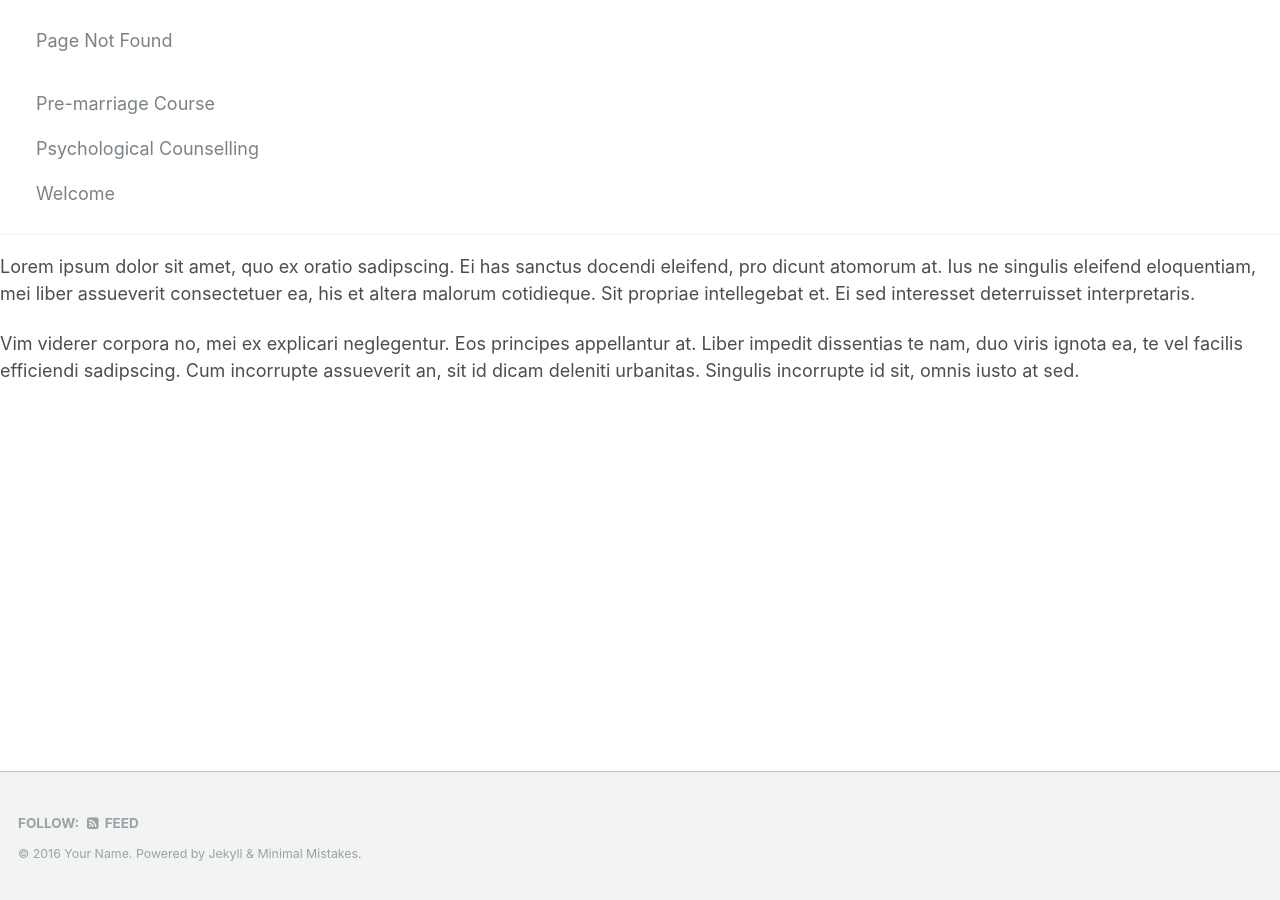
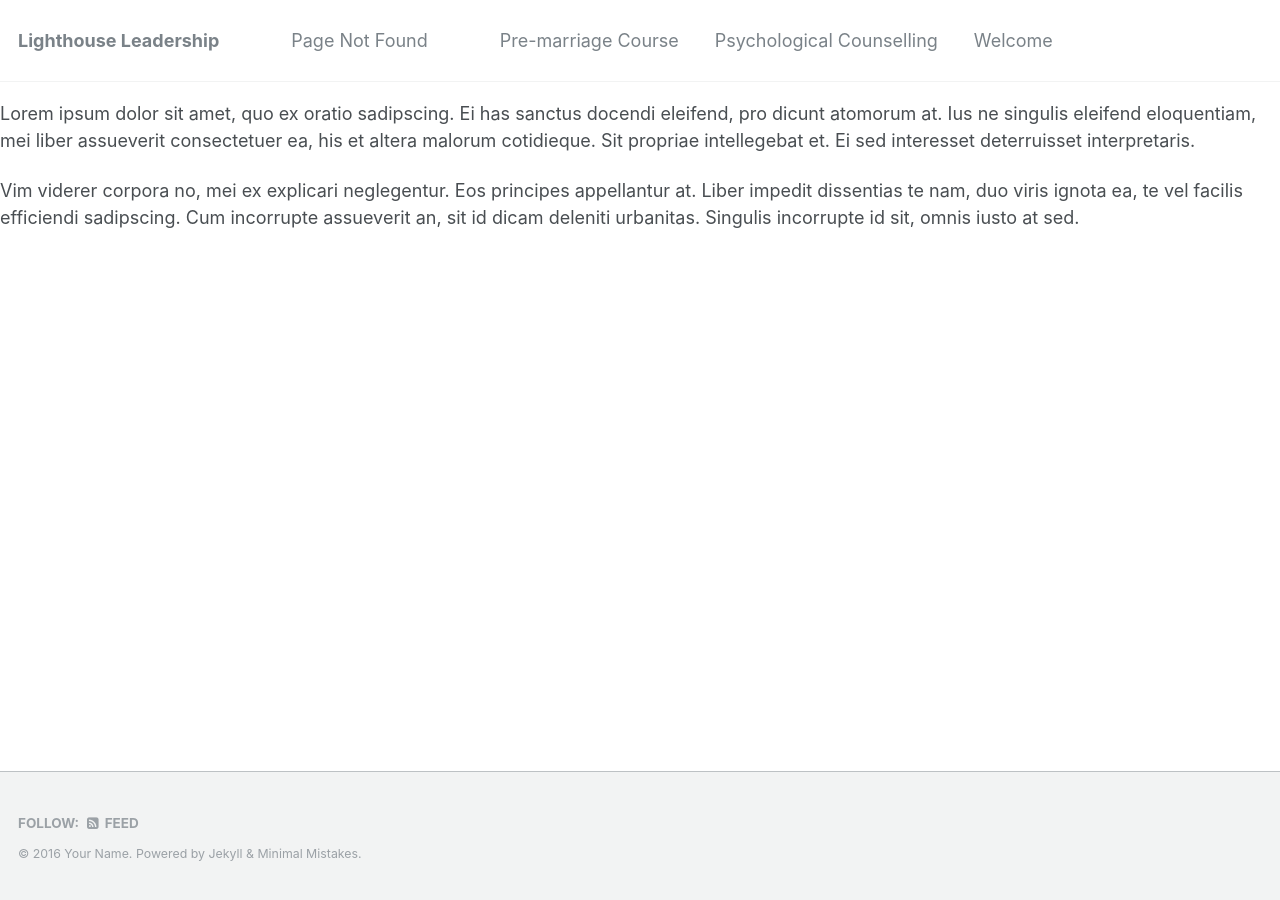
Before and after one commit to simonburger/lighthouse-website, a Jekyll site: the page built from pre-marriage-course.markdown, in a window 1280 px wide. Built offline with Jekyll 4.4.1, drawn with Linux system fonts in a browser that asks for light colours.

Commit message:
menu based on order

```diff
--- a/_includes/masthead.html
+++ b/_includes/masthead.html
@@ -5,23 +5,16 @@
     <div class="masthead__menu">
       <nav id="site-nav" class="greedy-nav">
         <button><div class="navicon"></div></button>
-        <ul class='main-nav-list'>
-          {% assign section = url | remove_first:'/' | split:'/' | first %}
-          {% assign prev_group = 0 %}
-
-          {% for page in site.pages %}
-            {% unless page.home? %}
-              {% if page.meta.group != prev_group %}
-                </ul>
-                <ul class='main-nav-list'>
-              {% endif %}
-
-              <li{% if section == page.slug %} class='is-selected'{% endif %}>
-                <a href='{{ page.url }}'>{{ page.title }}</a>
-              </li>
-
-              {% assign prev_group = page.meta.group %}
-            {% endunless %}
+        <ul class="visible-links">
+          <li class="masthead__menu-item masthead__menu-item--lg"><a href="{{ base_path }}/">{{ site.title }}</a></li>
+          {% assign menu_pages = site.pages | sort:"order" %}
+          {% for link in menu_pages %}
+            {% if link.url contains 'http' %}
+              {% assign domain = '' %}
+              {% else %}
+              {% assign domain = base_path %}
+            {% endif %}
+            <li class="masthead__menu-item"><a href="{{ domain }}{{ link.url }}">{{ link.title }}</a></li>
           {% endfor %}
         </ul>
         <ul class="hidden-links hidden"></ul>
```
